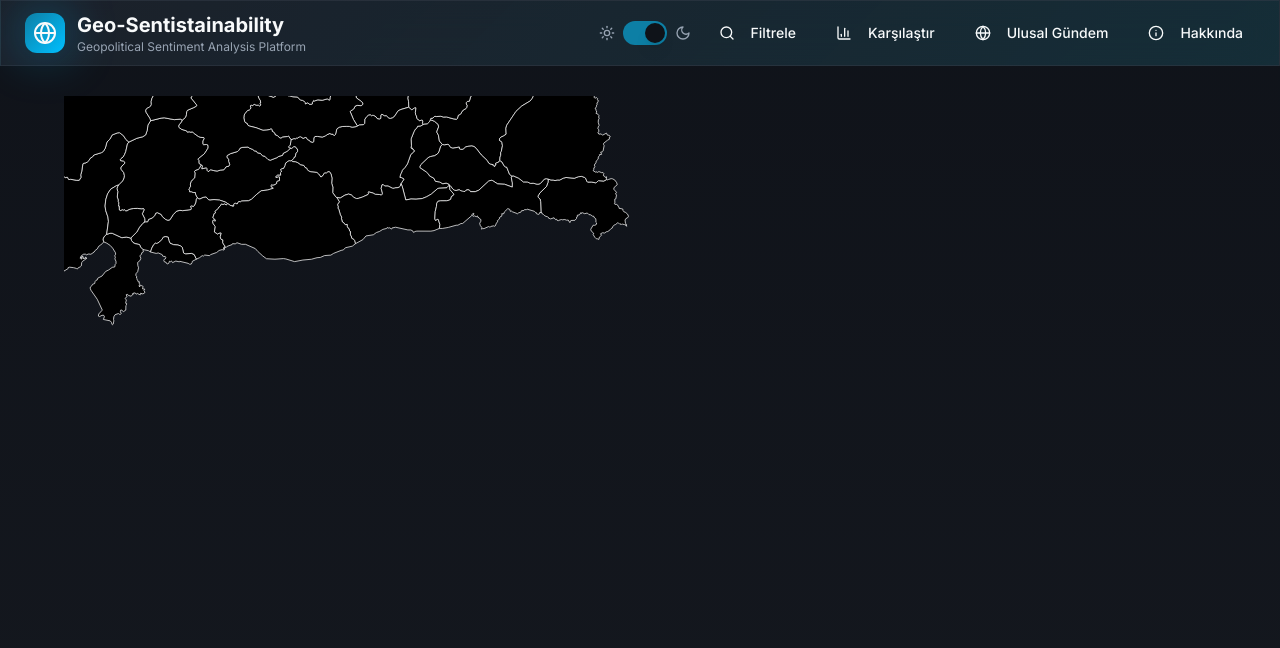
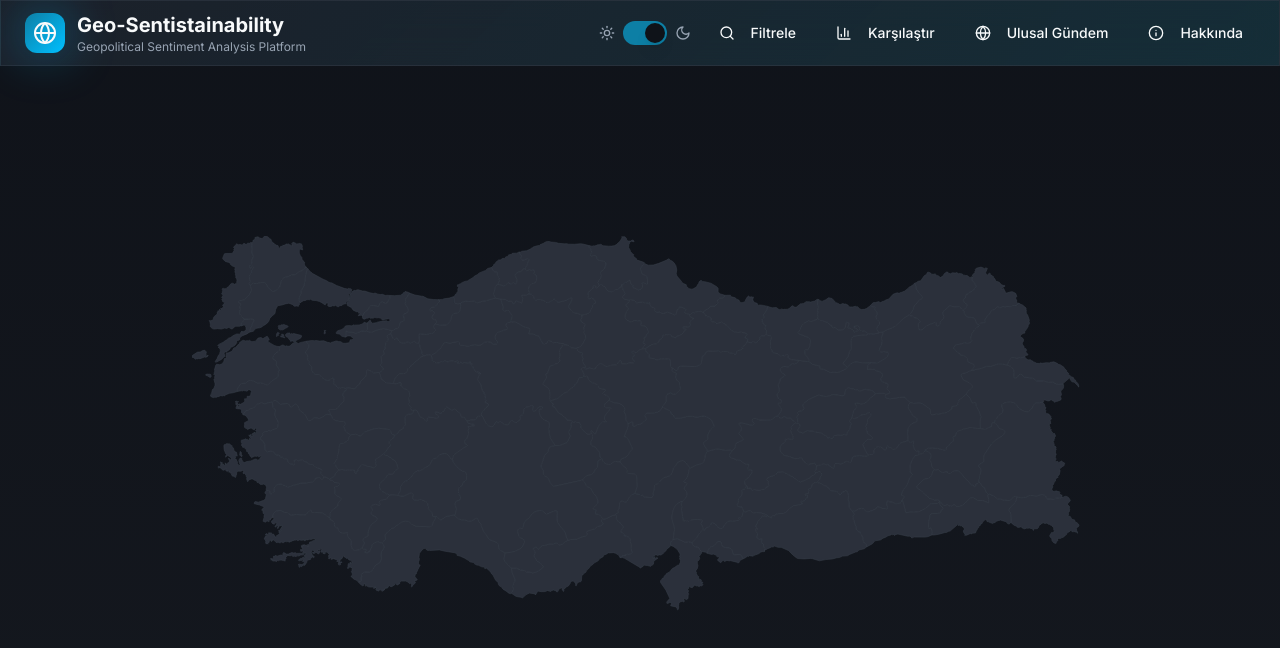
Before and after one commit to taglukahmet/eco-pulse-turkey, a React (Vite) app: page / in a window 1280 px wide. Shown: the top 648 px of the page. Built offline with nearby package versions, Linux system fonts and the light colour scheme.

Commit message:
Integrate SVG map and improve interactions
Integrate the provided SVG Turkey map, replacing pinpoints with province shapes. Center the map and add hover effects to provinces, including a slight lift and color change for emphasis.

```diff
--- a/src/components/TurkeyMap.tsx
+++ b/src/components/TurkeyMap.tsx
@@ -15,6 +15,7 @@ interface Province {
   inclination: string;
   hashtags: string[];
   region: string;
+  d: string;
 }
 
 interface TurkeyMapProps {
@@ -145,10 +146,16 @@ export const TurkeyMap: React.FC<TurkeyMapProps> = ({
   };
 
   return (
+    <div className="relative w-full h-full flex items-center justify-center min-h-[400px]">
+      {/* Turkey Map Background */}
       <div className="relative w-full h-full flex items-center justify-center">
-      {/* Turkey Map Background */}
-      <div className="relative w-full h-full max-w-6xl">
-        <svg id="svg-turkey-map" xmlns="http://www.w3.org/2000/svg" version="1.1" viewBox="0 0 800 350" className="w-full h-auto stroke-white stroke-[0.5]">
+        <svg
+          id="svg-turkey-map"
+          xmlns="http://www.w3.org/2000/svg"
+          version="1.1"
+          viewBox="0 0 800 350"
+          className="w-full h-auto max-w-4xl max-h-[500px]"
+        >
           <g>
             {PROVINCES_DATA.map((province) => {
               const isSelected = selectedProvince === province.id || selectedProvinces.includes(province.id);
@@ -160,41 +167,52 @@ export const TurkeyMap: React.FC<TurkeyMapProps> = ({
                 <g key={province.id}>
                   <path
                     className={cn(
-                    "absolute w-4 h-4 rounded-full cursor-pointer transition-all duration-300 transform -translate-x-1/2 -translate-y-1/2",
-                    "border-2 border-white shadow-lg hover:scale-125",
+                      "cursor-pointer transition-all duration-300 stroke-border stroke-[0.5]",
                       {
-                      "bg-primary scale-110": isSelected,
-                      "bg-primary/70": !isSelected && selectedProvinces.includes(province.id),
-                      "bg-muted-foreground": !isSelected && !selectedProvinces.includes(province.id) && !hasActiveFilters,
-                      "animate-pulse": isSelected,
-                      // Filter-based styling with twitching effects
-                      "bg-sentiment-positive scale-110 animate-pulse": hasActiveFilters && matchResult.type === 'high',
-                      "bg-sentiment-neutral scale-105 animate-pulse": hasActiveFilters && matchResult.type === 'medium',
-                      "bg-primary/60 scale-105 animate-pulse": hasActiveFilters && matchResult.type === 'low',
-                      "scale-105 animate-pulse": hasActiveFilters && matchResult.type === 'exists',
-                      "bg-muted-foreground/30": hasActiveFilters && matchResult.type === 'none'
+                        "drop-shadow-sm": isHovered,
+                        "animate-pulse": hasActiveFilters && (
+                          matchResult.type === 'high' ||
+                          matchResult.type === 'medium' ||
+                          matchResult.type === 'low' ||
+                          matchResult.type === 'exists'
+                        ),
                       }
                     )}
                     style={{
-                    backgroundColor: hasActiveFilters && matchResult.type === 'exists' ? 'hsl(220 91% 58% / 0.7)' : !hasActiveFilters ? getProvinceFill(province.id) : undefined
+                      fill: getProvinceFill(province.id),
+                      transform: isHovered ? 'translateY(-1px)' : 'translateY(0)',
                     }}
                     onMouseEnter={() => setHoveredProvince(province.id)}
                     onMouseLeave={() => setHoveredProvince(null)}
                     onClick={() => handleProvinceClick(province)}
-                  id = {province.id}
-                  data-name = {province.name}
-                  data-coordinates = {province.coordinates}
-                  data-sentiment = {province.sentiment}
-                  data-inclination = {province.inclination}
-                  data-hashtags = {province.hashtags}
-                  data-region = {province.region}
-                  d = {province.d}  />
+                    id={province.id}
+                    data-name={province.name}
+                    data-coordinates={province.coordinates}
+                    data-sentiment={province.sentiment}
+                    data-inclination={province.inclination}
+                    data-hashtags={province.hashtags}
+                    data-region={province.region}
+                    d={province.d}
+                  />
+                </g>
+              )})}
+          </g>
 
-                  {isHovered && (
+          {/* Tooltip */}
+          {hoveredProvince && (
+            <foreignObject x="0" y="0" width="100%" height="100%" className="pointer-events-none">
+              <div className="relative w-full h-full">
+                {(() => {
+                  const province = PROVINCES_DATA.find(p => p.id === hoveredProvince);
+                  if (!province) return null;
+
+                  return (
                     <div
-                      className="absolute z-50 bg-popover border border-border rounded-lg p-3 shadow-xl pointer-events-none min-w-[200px]"
+                      className="absolute z-50 bg-popover border border-border rounded-lg p-3 shadow-xl min-w-[200px]"
                       style={{
-                        transform: 'translateX(-50%)'
+                        left: `${province.coordinates.x}%`,
+                        top: `${province.coordinates.y}%`,
+                        transform: 'translate(-50%, -100%)',
                       }}
                     >
                       <div className="space-y-1">
@@ -213,10 +231,11 @@ export const TurkeyMap: React.FC<TurkeyMapProps> = ({
                         </p>
                       </div>
                     </div>
+                  );
+                })()}
+              </div>
+            </foreignObject>
           )}
-                </g>
-            )})}
-          </g>
         </svg>
       </div>
 
--- a/src/pages/Index.tsx
+++ b/src/pages/Index.tsx
@@ -11,13 +11,17 @@ import FilterInterface, { FilterCriteria } from '@/components/FilterInterface';
 interface Province {
   id: string;
   name: string;
-  path: string;
+  coordinates: { x: number; y: number };
   mainTopic: string;
   sentiment: {
     positive: number;
     neutral: number;
     negative: number;
   };
+  inclination: string;
+  hashtags: string[];
+  region: string;
+  d: string;
 }
 
 interface CityData {
```
Lines whose indentation alone changed are shown as unchanged.
